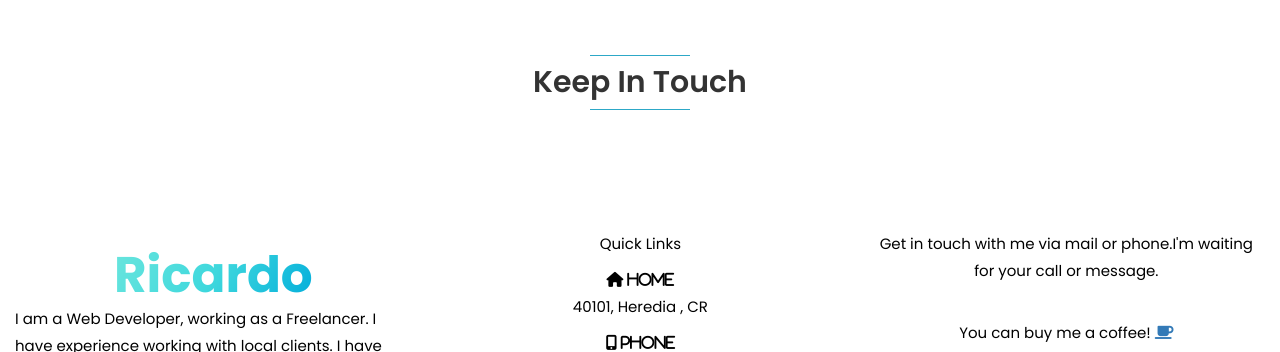
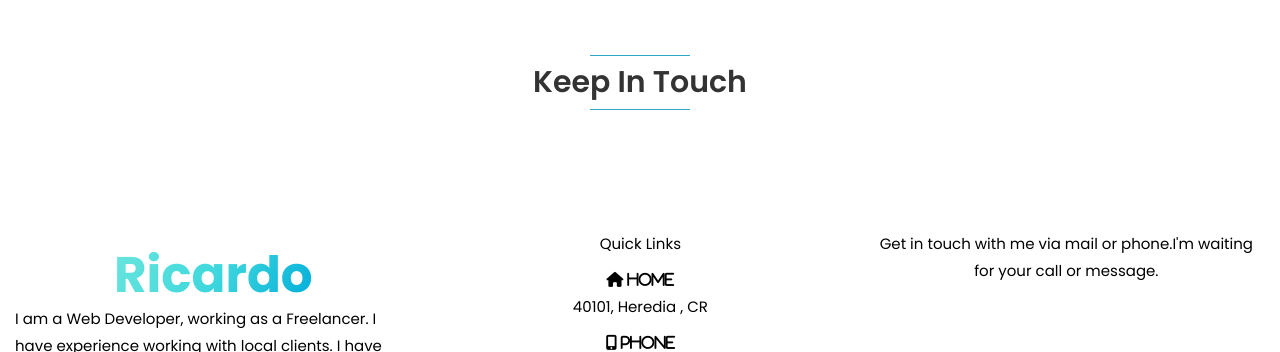
Before and after one commit to Rloria7/Ricardo, a plain HTML site: page index.html in a window 1280 px wide. Shown: the part 5187-5539 px from the top of the page. Drawn offline with Linux system fonts and the light colour scheme; a script that the page names is missing.

Commit message:
buy me buttom

```diff
--- a/index.html
+++ b/index.html
@@ -896,7 +896,7 @@
                   <div class="footer text-center">
                     <p>Get in touch with me via mail or phone.I'm waiting for your call or message.</p>
              		<br>
-                      You can buy me a coffee! <a href="https://www.buymeacoffee.com/ricardoloria" target="_blank"><i class="fas fa-coffee fa-1x"></i></a>
+                      <script type="text/javascript" src="https://cdnjs.buymeacoffee.com/1.0.0/button.prod.min.js" data-name="bmc-button" data-slug="ricardoloria" data-color="#FFDD00" data-emoji="" data-font="Cookie" data-text="Buy me a coffee" data-outline-color="#000000" data-font-color="#000000" data-coffee-color="#ffffff" ></script>
 			<br><br>
 			  <form action="https://www.paypal.com/cgi-bin/webscr" method="post" target="_top">
 			<input type="hidden" name="cmd" value="_s-xclick" />
```
